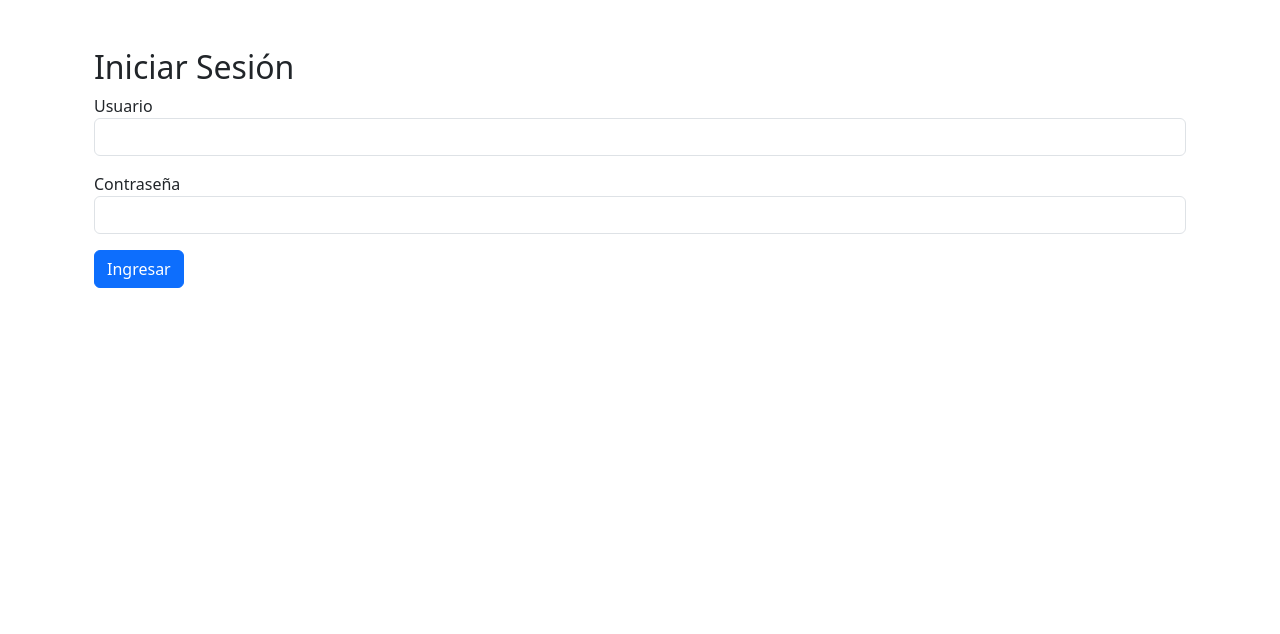
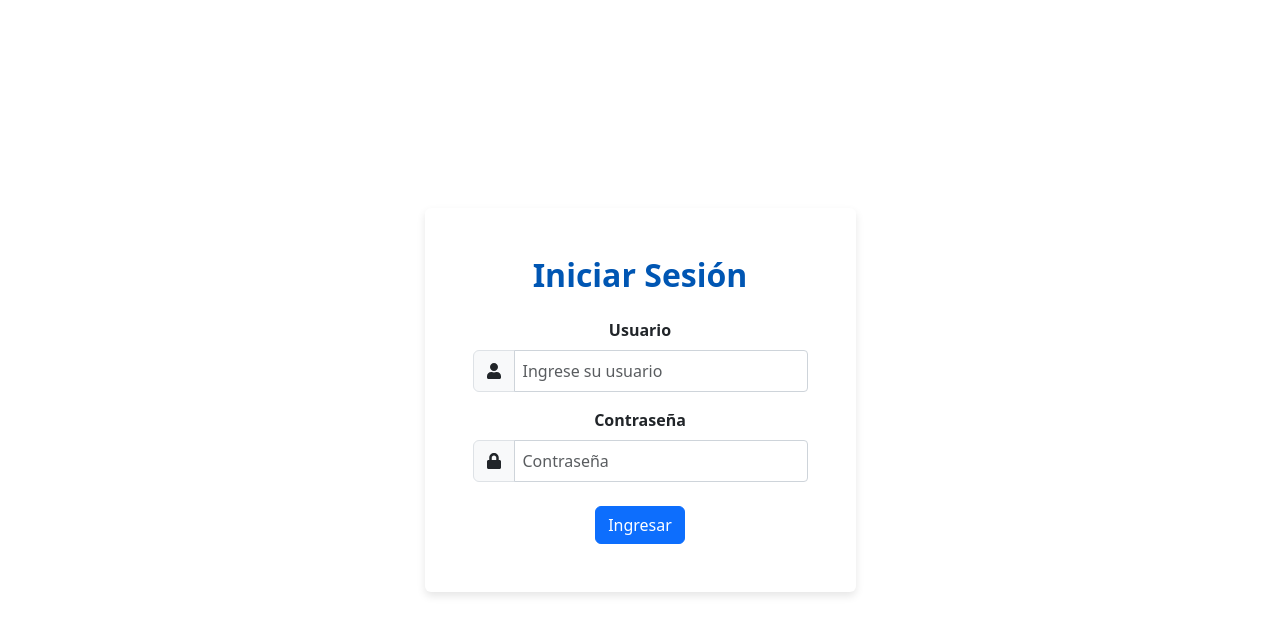
Before and after one commit to MartinAle90/TrabajoFinalGrupo14Comision2, a React (Vite) app: page /login in a window 1280 px wide. Shown: the top 634 px of the page. Built offline with nearby package versions, Linux system fonts and the light colour scheme; no server answers.

Commit message:
Se agregan estilos al Login [DazaMartin]

```diff
--- /dev/null
+++ b/src/assets/css/Login.css
@@ -0,0 +1,46 @@
+.login-container {
+    display: flex;
+    align-items: center;
+    justify-content: center;
+    min-height: 100vh;
+}
+
+.justify-content-center {
+    width: 100%;
+    justify-content: center;
+}
+
+.col {
+    width: 100%;
+    max-width: 500px;
+}
+
+.login-card {
+    box-shadow: 0 4px 8px rgba(0, 0, 0, 0.1);
+    border: none;
+    padding: 2rem;
+}
+
+.login-card-body {
+    text-align: center;
+}
+
+h2 {
+    margin-bottom: 1.5rem;
+    font-weight: bold;
+    color: #0056b3;
+}
+
+.form-group {
+    margin-bottom: 1.5rem;
+}
+
+.form-label {
+    font-weight: bold;
+}
+
+.form-control {
+    padding: 0.5rem;
+    border-radius: 0.25rem;
+    border: 1px solid #ced4da;
+}
--- a/src/assets/pages/Login.jsx
+++ b/src/assets/pages/Login.jsx
@@ -1,12 +1,15 @@
 import { useState, useContext } from "react";
 import { useNavigate } from "react-router-dom";
 import { AuthContext } from "../context/AuthContext";
+import { FaUser, FaLock } from "react-icons/fa";
+import { Container, Row, Col, Card, Form, InputGroup } from "react-bootstrap";
+import "../css/Login.css"; // Asegúrate de que la ruta sea correcta
+
 
 function Login() {
   const [usuario, setUsuario] = useState("");
   const [contrasena, setContrasena] = useState("");
   const navigate = useNavigate();
-
   const { login } = useContext(AuthContext);
 
   const handleSubmit = (e) => {
@@ -23,37 +26,59 @@ function Login() {
     } else {
       alert("Credenciales incorrectas");
     }
-
-
   };
 
   return (
-    <div className="container mt-5">
+    <Container className="login-container">
+      <Row className="justify-content-center">
+        <Col xs={12} md={8} lg={5}>
+          <Card className="login-card">
+            <Card.Body className="login-card-body">
               <h2>Iniciar Sesión</h2>
-      <form onSubmit={handleSubmit}>
+              <form onSubmit={handleSubmit} className="login-form">
                 <div className="mb-3">
-          <label>Usuario</label>
-          <input
+                  <Form.Label>Usuario</Form.Label>
+                  <InputGroup>
+                    <InputGroup.Text>
+                      <FaUser />
+                    </InputGroup.Text>
+                    <Form.Control
                       type="text"
-            className="form-control"
+                      placeholder="Ingrese su usuario"
                       value={usuario}
+                      required
                       onChange={(e) => setUsuario(e.target.value)}
                     />
+                  </InputGroup>
                 </div>
                 <div className="mb-3">
-          <label>Contraseña</label>
-          <input
+                  <Form.Group className="mb-4" controlId="formPassword">
+                    <Form.Label>Contraseña</Form.Label>
+                    <InputGroup>
+                      <InputGroup.Text>
+                        <FaLock />
+                      </InputGroup.Text>
+                      <Form.Control
                         type="password"
-            className="form-control"
+                        placeholder="Contraseña"
                         value={contrasena}
+                        required
                         onChange={(e) => setContrasena(e.target.value)}
                       />
-        </div>
+                    </InputGroup>
+                  </Form.Group>
+                </div >
+
                 <button type="submit" className="btn btn-primary">
                   Ingresar
                 </button>
+
               </form>
-    </div>
+            </Card.Body>
+          </Card>
+        </Col>
+      </Row>
+    </Container>
   );
 }
 
```
Also changed, not shown: src/App.jsx (+2 -31 lines). Lines whose indentation alone changed are shown as unchanged.
